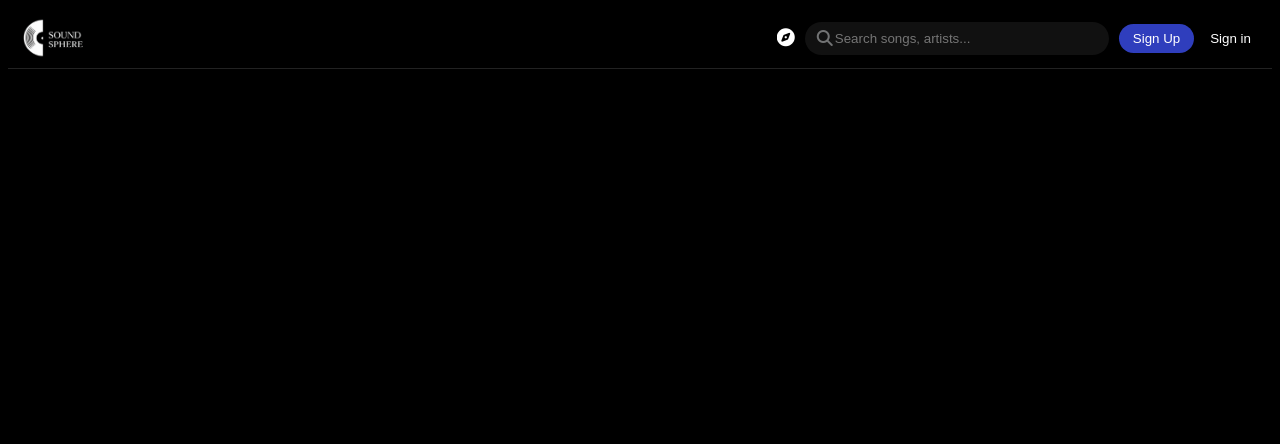
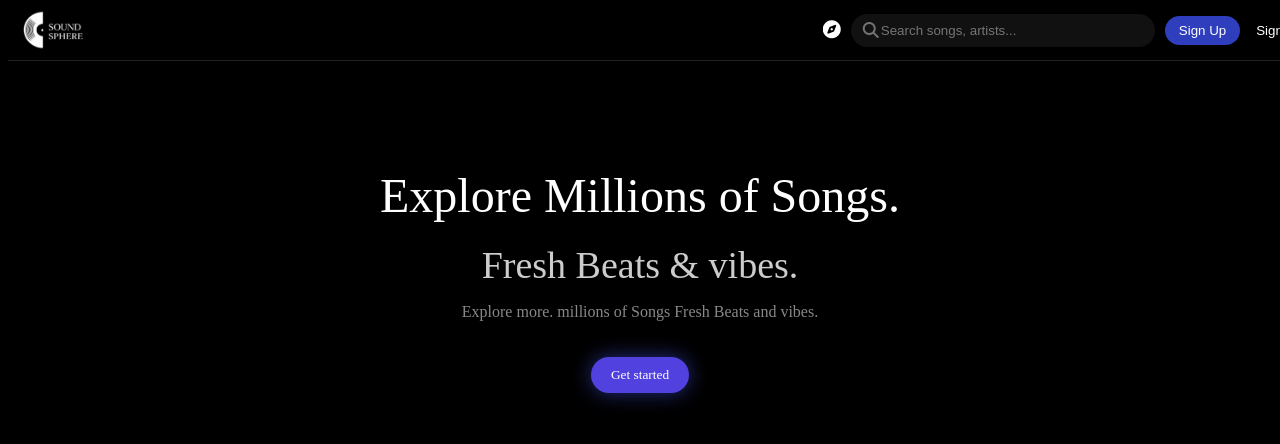
Before and after one commit to rakhi-qwerty/Sound_sphere, a plain HTML site: page index.html in a window 1280 px wide. Drawn offline with Linux system fonts and the light colour scheme.

Commit message:
feat: enhance navbar functionality and add hero section with animations

```diff
--- a/index.html
+++ b/index.html
@@ -18,18 +18,20 @@
 <nav class="navbar">
 
    <div class="left-half">
-  <div class="logo-box">
-    <img src="/images/logo_no_bg - Edited.png" alt="logo">
+       <a href="index.html" class="logo-link">
+          <div class="logo-box">
+             <img src="images/logo_no_bg - Edited.png" alt="logo">
+          </div>
+      </a>
   </div>
-</div>
 
     <div class="right-half">
 
-        <div class="search-icon">
+        <div class="search-icon" onclick="openSearch()">
             <i class="fa-solid fa-magnifying-glass"></i>
         </div>
 
-       <div class="explore-icon">
+       <div class="explore-icon" onclick="openExplore()">
             <i class="fa-solid fa-compass"></i>
        </div>
 
@@ -38,12 +40,27 @@
             <input type="text" placeholder="Search songs, artists...">
        </div>
 
-        <button class="signup-btn">Sign Up</button>
-        <button class="login-btn">Sign in</button>
+        <button onclick="window.location.href='#'" class="signup-btn">Sign Up</button>
+        <button onclick="window.location.href='#'" class="login-btn">Sign in</button>
 
     </div>
 
 </nav>
 
+
+<section class="hero" id="hero">
+  <div class="hero-content">
+    <h1>Explore Millions of Songs.</h1>
+    <h2>Fresh Beats & vibes.</h2>
+    <p>Explore more. millions of Songs Fresh Beats and vibes.</p>
+    <button class="cta-btn">Get started</button>
+  </div>
+</section>
+
+
+
+
+
+
 </body>
 </html>
--- a/style.css
+++ b/style.css
@@ -1,20 +1,25 @@
 body{
   font-family: "Montserrat", sans-serif;
   background-color: #000;
+padding-top: 70px;}
+
+.navbar {
+  position: fixed;
+  top: 0;
+  width: 100%;
+  z-index: 1000;
+  background: #000;
 }
 
 
-.navbar {
+.logo-link {
   display: flex;
-  justify-content: space-between;
   align-items: center;
-  padding: 12px 25px;
-  background: #000;
-  border-bottom: 1px solid #222;
 }
 
-
-
+.logo-box {
+  cursor: pointer;
+}
 
 .right-half {
   display: flex;
@@ -200,3 +205,98 @@
     font-weight: 900;
     color: rgb(114, 115, 116);
 }
+
+
+.hero {
+  height: 100vh;
+  display: flex;
+  justify-content: center;
+   align-items: flex-start;
+  padding-top: 50px;
+  text-align: center;
+
+}
+
+.hero-content {
+  opacity: 0;
+  transform: translateY(40px);
+  animation: fadeUp 0.9s ease forwards;
+}
+
+.hero h1 {
+  font-size: 48px;
+  font-weight: 100;
+  color: #fff;
+  font-family: "Gilda Display", serif;
+
+}
+
+.hero h2 {
+  margin-top: -20px;
+  font-size: 38px;
+  color: #ccc;
+    font-weight: 100;
+  font-family: "Gilda Display", serif;
+
+}
+
+
+.hero p {
+  margin-top: -15px;
+ color: #888;
+   font-family: "Gilda Display", serif;
+
+}
+
+.cta-btn {
+  font-family: "Gilda Display", serif;
+  margin-top: 20px;
+  padding: 10px 20px;
+  border-radius: 25px;
+  background: #5141df;
+  border: none;
+  box-shadow: 0 0 20px rgba(76, 92, 255, 0.5);
+  color: white;
+  cursor: pointer;
+  transition: 0.3s;
+}
+
+.cta-btn:hover {
+  transform: scale(1.05);
+}
+
+
+
+@keyframes fadeUp {
+  to {
+    opacity: 1;
+    transform: translateY(0);
+  }
+}
+
+@media (max-width: 600px) {
+  .hero {
+    padding-top: 80px;
+  }
+}
+
+
+@media (max-width: 600px) {
+
+  .hero h1 {
+    font-size: 28px;
+  }
+
+  .hero h2 {
+    font-size: 18px;
+  }
+
+  .hero p {
+    font-size: 13px;
+  }
+
+  .cta-btn {
+    padding: 8px 16px;
+    font-size: 12px;
+  }
+}
```
